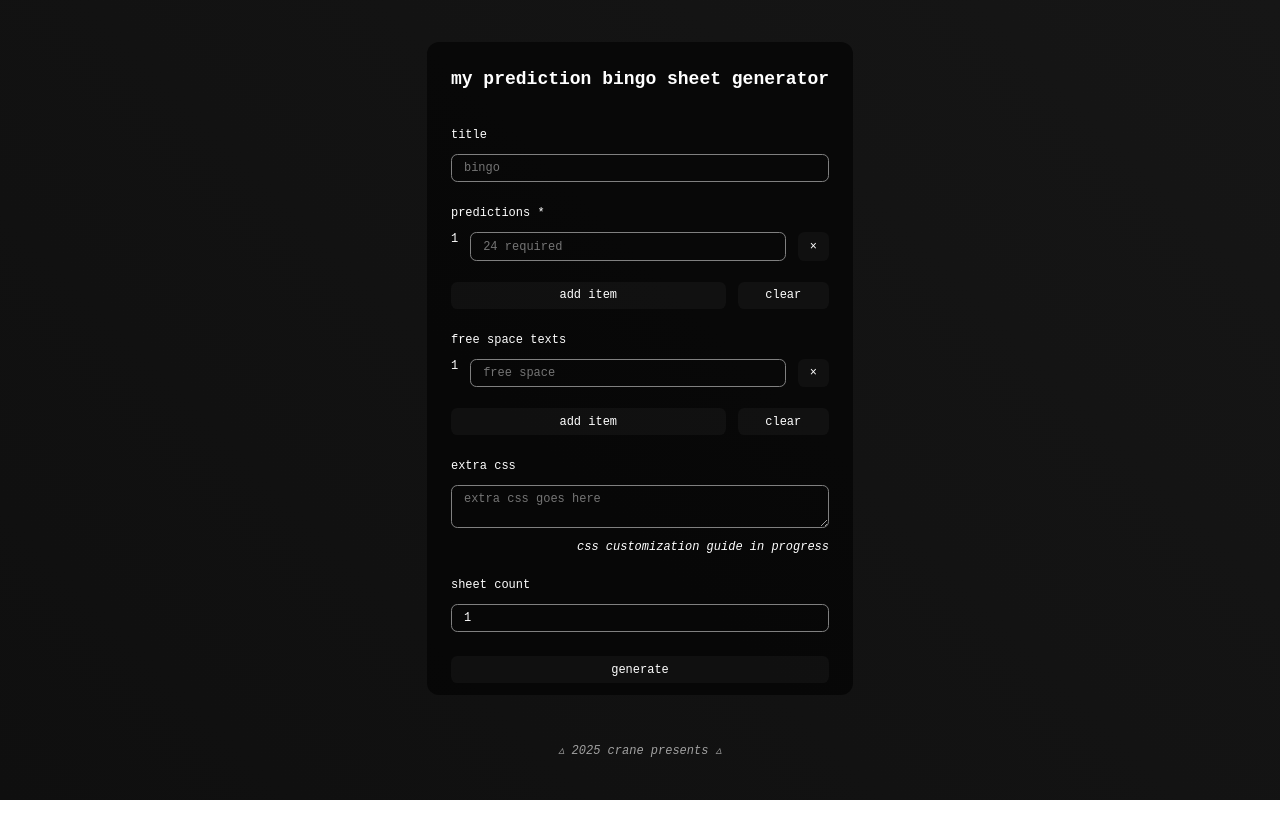
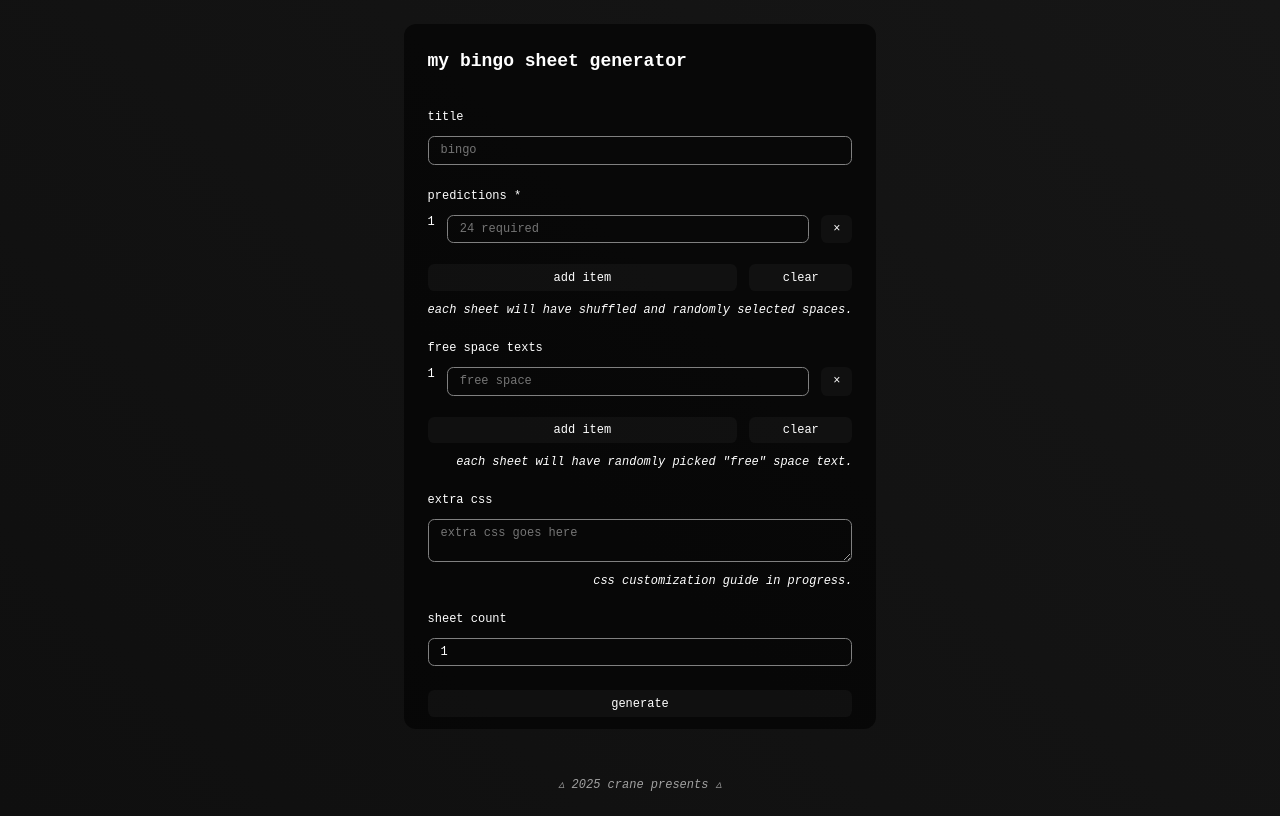
Before and after one commit to cryptiddddd/bingo-sheet-maker, a website with bundled scripts: page site/index.html in a window 1280 px wide. Built offline with nearby package versions, Linux system fonts and the light colour scheme; a script that the page names is missing.

Commit message:
added meta and minor doc notes for users

```diff
--- a/site/index.html
+++ b/site/index.html
@@ -6,7 +6,11 @@
 
     <meta name="darkreader-lock">
 
-    <title>bingo generator</title>
+    <title>make a bingo sheet</title>
+
+    <meta property="og:site_name" content="bingo sheet generator" />
+    <meta name="theme-color" content="#bb34bb" />
+    <meta name="description" content="(work in progress) generate bingo sheets!" />
 
     <link rel="stylesheet" href="style.css" >
 
@@ -19,7 +23,7 @@
 <body class="interface">
 
     <section class="inputs">
-        <h1>my prediction bingo sheet generator</h1>
+        <h1>my bingo sheet generator</h1>
 
         <div class="field-space">
             <label for="sheet-title">
@@ -47,6 +51,8 @@
                     <button class="add-list-item">add item</button>
                     <button class="clear-list">clear</button>
                 </div>
+
+                <span class="hint">each sheet will have shuffled and randomly selected spaces.</span>
             </label>
         </div>
 
@@ -64,6 +70,8 @@
                     <button class="add-list-item">add item</button>
                     <button class="clear-list">clear</button>
                 </div>
+
+                <span class="hint">each sheet will have randomly picked "free" space text.</span>
             </label>
         </div>
 
@@ -73,7 +81,7 @@
 
                 <textarea id="extra-css" placeholder="extra css goes here"></textarea>
 
-                <span class="hint">css customization guide in progress</span>
+                <span class="hint">css customization guide in progress.</span>
             </label>
         </div>
 
```
Also changed, not shown: 1 other file.
